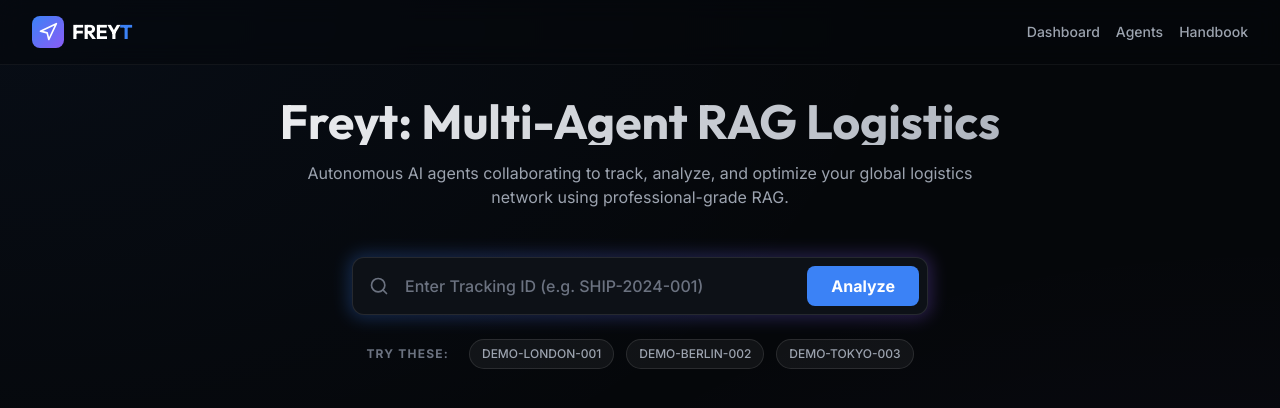
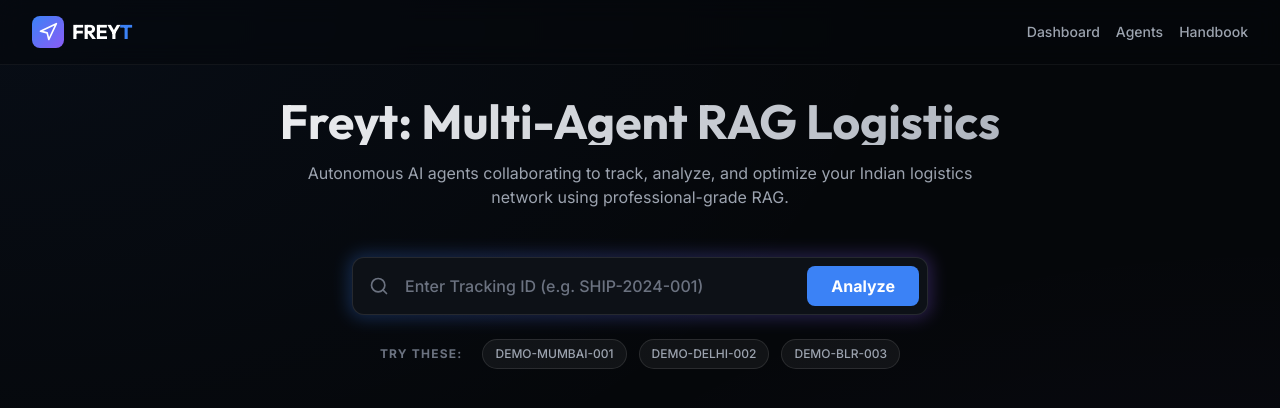
Before and after one commit to ankushsingh003/Freyt, a React (Vite) app in the folder frontend/: page / in a window 1280 px wide. Shown: the top 408 px of the page. Built offline with nearby package versions, Linux system fonts and the light colour scheme.

Commit message:
Specialization: Localized Freyt for the Indian market with localized demo hubs

```diff
--- a/frontend/src/App.jsx
+++ b/frontend/src/App.jsx
@@ -60,7 +60,7 @@
                         Freyt: Multi-Agent RAG Logistics
                     </h1>
                     <p className="text-gray-400 max-w-2xl mx-auto">
-                        Autonomous AI agents collaborating to track, analyze, and optimize your global logistics network using professional-grade RAG.
+                        Autonomous AI agents collaborating to track, analyze, and optimize your Indian logistics network using professional-grade RAG.
                     </p>
                 </div>
 
@@ -93,22 +93,22 @@
                     <div className="flex flex-wrap items-center justify-center gap-3">
                         <span className="text-xs font-bold text-gray-500 uppercase tracking-widest mr-2">Try these:</span>
                         <button
-                            onClick={() => setTrackingId('DEMO-LONDON-001')}
+                            onClick={() => setTrackingId('DEMO-MUMBAI-001')}
                             className="px-3 py-1.5 rounded-full bg-white/5 border border-white/10 text-xs font-medium text-gray-400 hover:border-accent-blue/50 hover:text-white transition-all"
                         >
-                            DEMO-LONDON-001
+                            DEMO-MUMBAI-001
                         </button>
                         <button
-                            onClick={() => setTrackingId('DEMO-BERLIN-002')}
+                            onClick={() => setTrackingId('DEMO-DELHI-002')}
                             className="px-3 py-1.5 rounded-full bg-white/5 border border-white/10 text-xs font-medium text-gray-400 hover:border-accent-blue/50 hover:text-white transition-all"
                         >
-                            DEMO-BERLIN-002
+                            DEMO-DELHI-002
                         </button>
                         <button
-                            onClick={() => setTrackingId('DEMO-TOKYO-003')}
+                            onClick={() => setTrackingId('DEMO-BLR-003')}
                             className="px-3 py-1.5 rounded-full bg-white/5 border border-white/10 text-xs font-medium text-gray-400 hover:border-accent-blue/50 hover:text-white transition-all"
                         >
-                            DEMO-TOKYO-003
+                            DEMO-BLR-003
                         </button>
                     </div>
                 </div>
```
Also changed, not shown: 2 other files (tests, documents, lock files or other folders).
